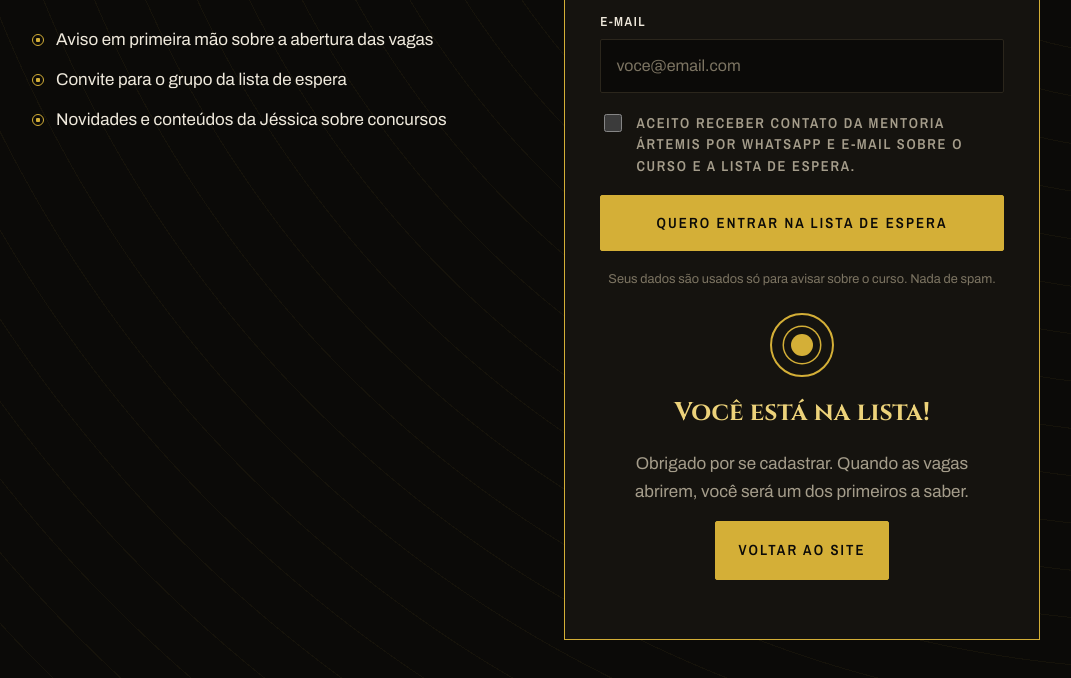
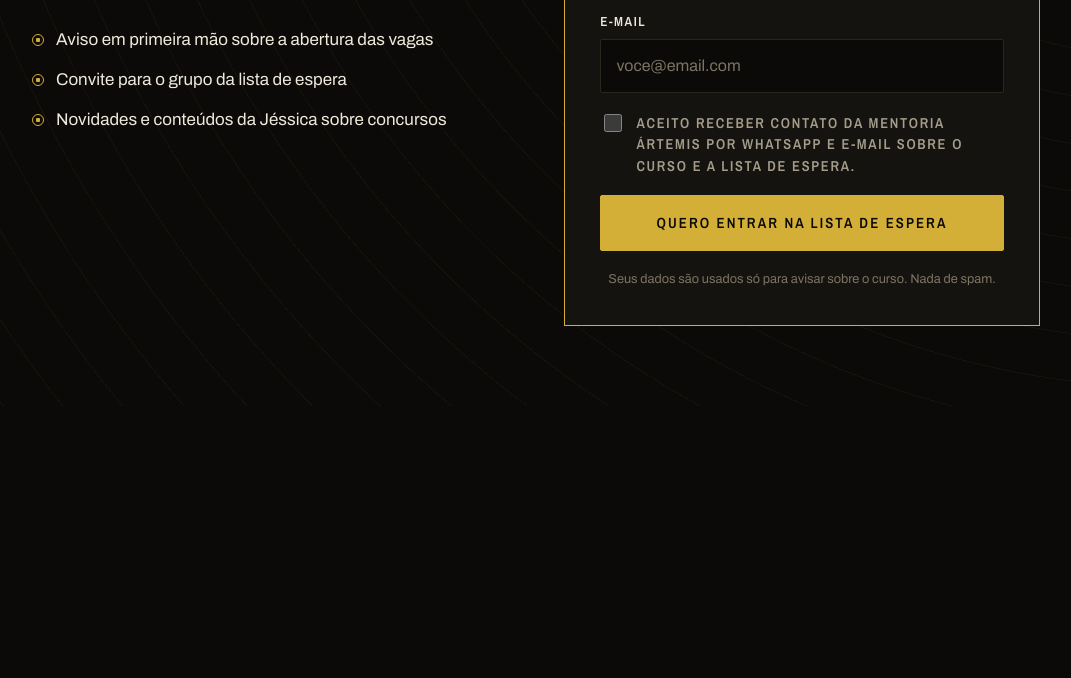
Before and after one commit to douglassouzadf/Mentoria-Artemis, a plain HTML site: page lista-de-espera.html in a window 1280 px wide. Shown: the part 458-1136 px from the top of the page, without its empty margins (104-1175 px from the left). After the commit the page ends 864 px from the top, so only its background shows below. Drawn offline with nearby package versions, Linux system fonts and the light colour scheme.

Commit message:
Add files via upload

```diff
--- a/lista-de-espera.html
+++ b/lista-de-espera.html
@@ -21,6 +21,7 @@
   color-scheme: dark;
 }
 * { box-sizing: border-box; }
+[hidden] { display: none !important; }
 html, body { min-height: 100%; }
 body {
   margin: 0; background: var(--preto); color: var(--texto);
@@ -181,11 +182,11 @@ fieldset { border: 0; margin: 0; padding: 0; display: grid; gap: .55rem; }
    (o Claude te ajuda a encontrá-los no link pré-preenchido).
    ========================================================= */
 const GOOGLE_FORM = {
-  id:       'COLE_AQUI_O_ID_DO_FORMULARIO',
-  nome:     'entry.0000000001',
-  telefone: 'entry.0000000002',
-  whatsapp: 'entry.0000000003',
-  email:    'entry.0000000004',
+  id:       '1FAIpQLSdPThATl84VeYw1lTo2iv-HedA8ZgRwP-DUZcd1adpC7_3IwA',
+  nome:     'entry.1921959521',
+  telefone: 'entry.799704731',
+  whatsapp: 'entry.1309929680',
+  email:    'entry.1533855192',
 };
 
 const form = document.getElementById('formulario');
```
